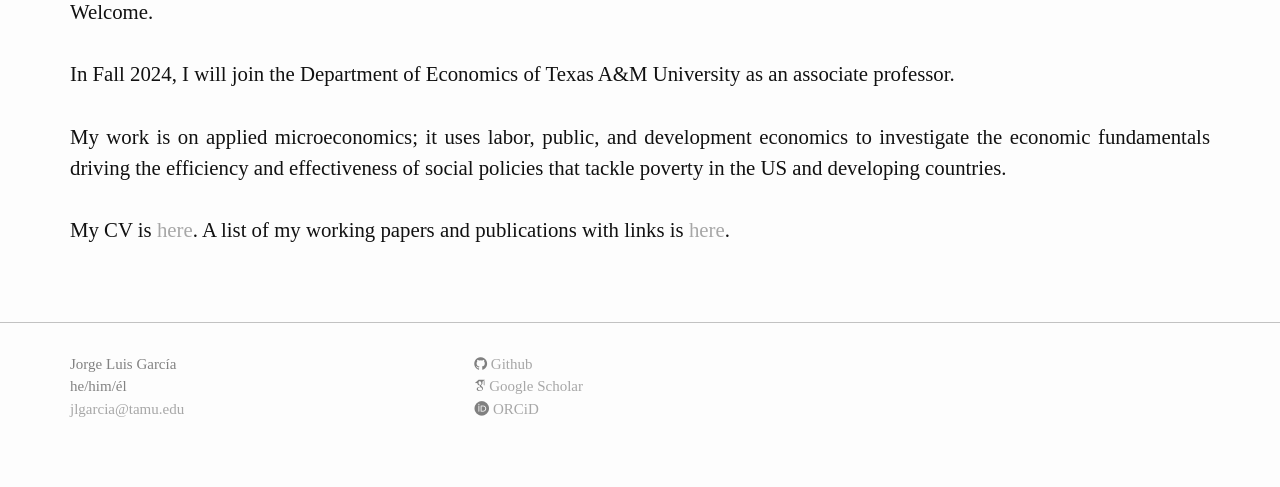
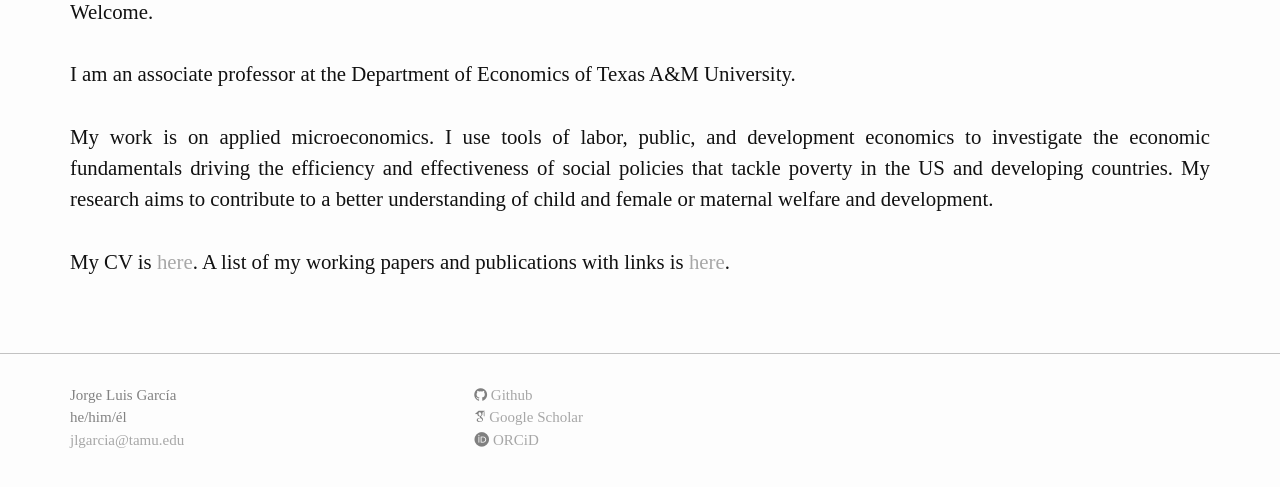
Before and after one commit to jorgelgarcia/jorgelgarcia.github.io, a Jekyll site: the page built from index.html, in a window 1280 px wide, cut to the strip 203-690 px from the top of the page. Built offline with Jekyll 4.4.1, drawn with Linux system fonts in a browser that asks for light colours; nearby versions of some CDN libraries; some web fonts are replaced.

Commit message:
website tamu

```diff
--- a/index.html
+++ b/index.html
@@ -9,10 +9,10 @@
 Welcome.
 <br>
 <br>
-In Fall 2024, I will join the Department of Economics of Texas A&M University as an associate professor.
+I am an associate professor at the Department of Economics of Texas A&M University.
 <br>
 <br>
-My work is on applied microeconomics; it uses labor, public, and development economics to investigate the economic fundamentals driving the efficiency and effectiveness of social policies that tackle poverty in the US and developing countries.
+My work is on applied microeconomics. I use tools of labor, public, and development economics to investigate the economic fundamentals driving the efficiency and effectiveness of social policies that tackle poverty in the US and developing countries. My research aims to contribute to a better understanding of child and female or maternal welfare and development.
  <br>
  <br>
  My CV is <a href="https://jorgelgarcia.github.io/cv/">here</a>. A list of my working papers and publications with links is <a href="https://jorgelgarcia.github.io/research/">here</a>.
```
